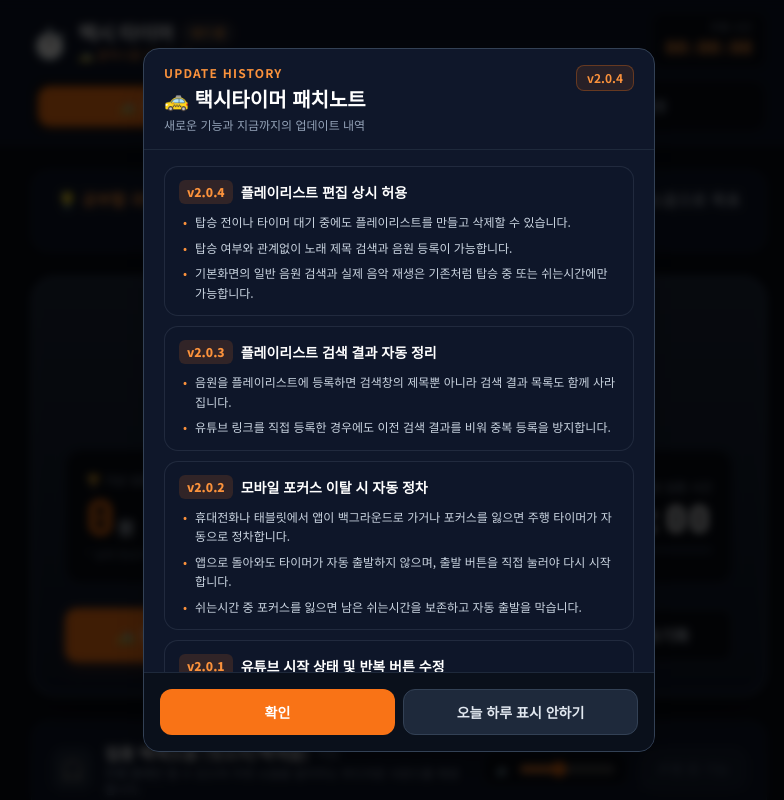
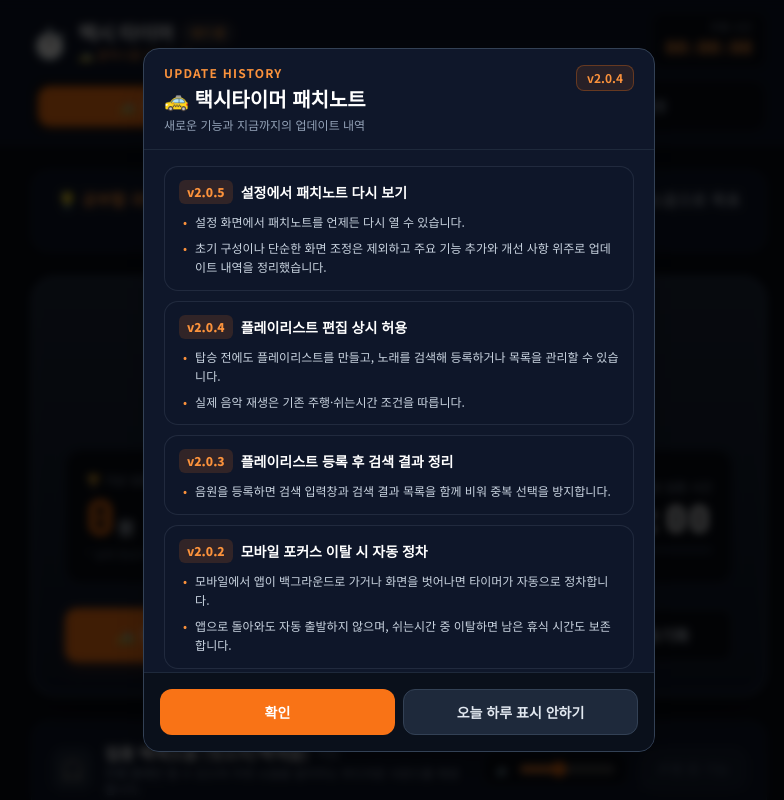
Before and after one commit to seogun1306-max/taxitimer, a plain HTML site: page index.html in a window 1280 px wide. Shown: the top 800 px of the page, without its empty margins (241-1025 px from the left). Drawn offline with nearby package versions, Linux system fonts and the light colour scheme.

Commit message:
Update index.html

```diff
--- a/index.html
+++ b/index.html
@@ -245,7 +245,7 @@
             <div class="app-loading-track" aria-label="로딩 진행 중">
                 <div class="app-loading-fill"></div>
             </div>
-            <p class="mt-4 text-[11px] text-slate-500 font-mono">v2.0.2</p>
+            <p class="mt-4 text-[11px] text-slate-500 font-mono">v2.0.5</p>
         </div>
     </div>
 
@@ -258,7 +258,7 @@
                     <h2 id="patch-notes-title" class="mt-1 text-xl font-black text-white">🚕 택시타이머 패치노트</h2>
                     <p class="mt-1 text-xs text-slate-400">새로운 기능과 지금까지의 업데이트 내역</p>
                 </div>
-                <span id="patch-notes-current-version" class="shrink-0 rounded-lg border border-taxi-500/30 bg-taxi-500/10 px-2.5 py-1 text-xs font-bold text-taxi-400">v2.0.2</span>
+                <span id="patch-notes-current-version" class="shrink-0 rounded-lg border border-taxi-500/30 bg-taxi-500/10 px-2.5 py-1 text-xs font-bold text-taxi-400">v2.0.5</span>
             </div>
             <div id="patch-notes-list" class="min-h-0 flex-1 overflow-y-auto px-5 py-4">
                 <!-- PATCH_NOTES 배열을 JavaScript가 버전별로 표시합니다. -->
@@ -577,6 +577,19 @@
 
         <!-- [화면 3] 설정 화면 -->
         <div id="view-settings" class="hidden space-y-6 tab-panel-animate">
+            <!-- 설정에서 언제든 다시 열 수 있는 업데이트 내역 -->
+            <section class="bg-navy-900 border border-slate-800 rounded-2xl p-5 shadow-lg flex flex-col sm:flex-row sm:items-center sm:justify-between gap-3">
+                <div class="flex items-center gap-3 min-w-0">
+                    <span class="text-2xl shrink-0">📢</span>
+                    <div class="min-w-0">
+                        <h2 class="font-bold text-base text-white">업데이트 내역</h2>
+                        <p class="text-xs text-slate-400 mt-0.5">택시타이머의 주요 기능 추가와 개선 사항을 확인할 수 있습니다.</p>
+                    </div>
+                </div>
+                <button id="btn-open-patch-notes-settings" type="button" class="shrink-0 bg-taxi-500 hover:bg-taxi-600 active:scale-95 text-white font-bold px-4 py-3 rounded-xl text-sm transition-all">
+                    📋 패치노트 보기 · v2.0.5
+                </button>
+            </section>
             <section class="bg-navy-900 border border-slate-800 rounded-2xl p-5 sm:p-6 shadow-lg space-y-5">
                 <div class="flex items-center gap-2.5 border-b border-slate-800 pb-4">
                     <span class="text-2xl">⚙️</span>
@@ -2960,132 +2973,105 @@
         const CURRENT_APP_VERSION = 'v2.0.4';
         const PATCH_NOTES = [
             {
+                version: 'v2.0.5',
+                title: '설정에서 패치노트 다시 보기',
+                changes: [
+                    '설정 화면에서 패치노트를 언제든 다시 열 수 있습니다.',
+                    '초기 구성이나 단순한 화면 조정은 제외하고 주요 기능 추가와 개선 사항 위주로 업데이트 내역을 정리했습니다.'
+                ]
+            },
+            {
                 version: 'v2.0.4',
                 title: '플레이리스트 편집 상시 허용',
                 changes: [
-                    '탑승 전이나 타이머 대기 중에도 플레이리스트를 만들고 삭제할 수 있습니다.',
-                    '탑승 여부와 관계없이 노래 제목 검색과 음원 등록이 가능합니다.',
-                    '기본화면의 일반 음원 검색과 실제 음악 재생은 기존처럼 탑승 중 또는 쉬는시간에만 가능합니다.'
+                    '탑승 전에도 플레이리스트를 만들고, 노래를 검색해 등록하거나 목록을 관리할 수 있습니다.',
+                    '실제 음악 재생은 기존 주행·쉬는시간 조건을 따릅니다.'
                 ]
             },
             {
                 version: 'v2.0.3',
-                title: '플레이리스트 검색 결과 자동 정리',
+                title: '플레이리스트 등록 후 검색 결과 정리',
                 changes: [
-                    '음원을 플레이리스트에 등록하면 검색창의 제목뿐 아니라 검색 결과 목록도 함께 사라집니다.',
-                    '유튜브 링크를 직접 등록한 경우에도 이전 검색 결과를 비워 중복 등록을 방지합니다.'
+                    '음원을 등록하면 검색 입력창과 검색 결과 목록을 함께 비워 중복 선택을 방지합니다.'
                 ]
             },
             {
                 version: 'v2.0.2',
                 title: '모바일 포커스 이탈 시 자동 정차',
                 changes: [
-                    '휴대전화나 태블릿에서 앱이 백그라운드로 가거나 포커스를 잃으면 주행 타이머가 자동으로 정차합니다.',
-                    '앱으로 돌아와도 타이머가 자동 출발하지 않으며, 출발 버튼을 직접 눌러야 다시 시작합니다.',
-                    '쉬는시간 중 포커스를 잃으면 남은 쉬는시간을 보존하고 자동 출발을 막습니다.'
+                    '모바일에서 앱이 백그라운드로 가거나 화면을 벗어나면 타이머가 자동으로 정차합니다.',
+                    '앱으로 돌아와도 자동 출발하지 않으며, 쉬는시간 중 이탈하면 남은 휴식 시간도 보존합니다.'
                 ]
             },
             {
                 version: 'v2.0.1',
-                title: '유튜브 시작 상태 및 반복 버튼 수정',
+                title: '유튜브 초기 재생 및 반복 제어 개선',
                 changes: [
-                    '앱을 다시 열면 이전에 선택한 유튜브 음원을 자동으로 불러오거나 재생하지 않습니다.',
-                    '앱 종료 또는 페이지 이동 시 유튜브 플레이어 프레임을 비워 백그라운드 재생을 방지합니다.',
-                    '노래 재생 중 반복 켜기/끄기를 눌러도 플레이어를 다시 로드하지 않아 현재 재생 위치가 유지됩니다.',
-                    '단일 음원 반복은 곡 종료 이벤트에서 현재 곡을 처음부터 다시 재생하도록 처리합니다.'
+                    '앱을 다시 열었을 때 이전 유튜브 음원이 자동으로 불러와 재생되는 동작을 막았습니다.',
+                    '반복 켜기·끄기를 변경해도 현재 재생 위치가 초기화되지 않도록 수정했습니다.'
                 ]
             },
             {
                 version: 'v2.0.0',
-                title: '시작 화면 및 패치노트 추가',
+                title: '시작 로딩 화면과 버전별 패치노트',
                 changes: [
-                    '앱을 켜면 🚖택시타이머🚕 로딩 화면과 둥근 끝의 진행 바가 표시됩니다.',
-                    '로딩이 끝나면 버전별 패치노트가 열립니다.',
-                    '확인 버튼과 오늘 하루 표시 안하기 버튼을 추가했습니다.',
-                    '오늘 하루 표시 안하기를 누르면 오늘 날짜가 지나기 전까지 패치노트를 다시 표시하지 않습니다.'
+                    '앱 시작 시 택시타이머 로딩 화면을 표시하고, 로딩 후 업데이트 내역을 안내합니다.',
+                    '오늘 하루 패치노트 표시를 숨기는 설정을 추가했습니다.'
                 ]
             },
             {
                 version: 'v1.8.0',
                 title: '백색소음 반복 및 음원 종료 처리',
                 changes: [
-                    '백색소음이 끝나면 바로 다시 재생되도록 반복 동작을 보강했습니다.',
-                    '반복 재생을 켜지 않은 음원이 끝나면 링크와 유튜브 화면을 정리하도록 개선했습니다.'
+                    '백색소음이 끝나면 자동으로 다시 재생되도록 개선했습니다.',
+                    '반복하지 않는 음원이 끝나면 링크와 유튜브 재생 영역을 정리합니다.'
                 ]
             },
             {
                 version: 'v1.7.0',
                 title: '쉬는시간 음악 지원',
                 changes: [
-                    '자동 쉬는시간에도 현재 노래가 계속 재생되도록 변경했습니다.',
-                    '쉬는시간 중에도 노래 검색과 음원 선택을 할 수 있도록 개선했습니다.'
+                    '자동 쉬는시간에도 음악이 끊기지 않고 계속 재생됩니다.',
+                    '쉬는시간 중에도 노래 검색과 음원 선택을 할 수 있습니다.'
                 ]
             },
             {
                 version: 'v1.6.0',
-                title: '노래 제목 검색',
+                title: '노래 제목 검색 및 선택',
                 changes: [
-                    '유튜브 링크 대신 노래 제목이나 가수 이름으로 검색할 수 있도록 확장했습니다.',
-                    '기본화면과 플레이리스트에서 검색 결과를 선택해 음원을 재생·등록할 수 있습니다.',
-                    '노래를 선택하면 검색 입력창을 비우고 재생 정보에는 선택한 제목을 표시합니다.',
-                    '검색 서버 응답 형식과 연결 실패 시 대체 검색 경로 처리를 보강했습니다.',
-                    '타이머 작동 중과 자동 쉬는시간에 검색할 수 있도록 검색 가능 상태를 조정했습니다.'
+                    '유튜브 링크 대신 노래 제목이나 가수 이름으로 음원을 검색할 수 있습니다.',
+                    '검색 결과에서 영상을 선택해 바로 재생하거나 플레이리스트에 등록할 수 있습니다.'
                 ]
             },
             {
                 version: 'v1.5.0',
-                title: '모바일 화면 및 화면 꺼짐 개선',
+                title: '모바일 화면 꺼짐 방지 보강',
                 changes: [
-                    '모바일에서 공부 항목 추가 버튼이 화면 밖으로 밀리지 않도록 입력창과 버튼 배치를 조정했습니다.',
-                    '지원되는 모바일 브라우저에서 타이머 작동 중 화면 꺼짐을 줄이도록 화면 깨우기 기능을 추가했습니다.',
-                    '유튜브 화면의 크기와 미리보기 영역 표시를 다듬었습니다.'
+                    '지원되는 모바일 브라우저에서 타이머 작동 중 화면 깨우기 기능을 사용합니다.'
                 ]
             },
             {
                 version: 'v1.4.0',
-                title: '플레이리스트 순차 및 반복 재생',
+                title: '플레이리스트 순차 및 전체 반복 재생',
                 changes: [
-                    '플레이리스트 재생을 누르면 등록된 순서대로 노래가 이어서 재생됩니다.',
-                    '한 곡이 끝나면 다음 곡으로 자동 이동하고 마지막 곡에서 재생을 마칩니다.',
-                    '플레이리스트 반복을 켜면 마지막 곡 다음에 첫 곡으로 돌아갑니다.',
-                    '재생 중지와 이어 재생 기능을 추가했습니다.'
+                    '플레이리스트 곡을 등록된 순서대로 자동 재생합니다.',
+                    '전체 반복을 켜면 마지막 곡 다음에 첫 곡으로 돌아갑니다.'
                 ]
             },
             {
                 version: 'v1.3.0',
-                title: '플레이리스트 관리',
+                title: '플레이리스트 생성 및 음원 관리',
                 changes: [
-                    '설정 화면에서 플레이리스트를 만들고 삭제할 수 있도록 추가했습니다.',
-                    '음원 링크로 등록하면 영상 제목이 목록에 표시되도록 개선했습니다.',
-                    '등록한 음원을 선택해 재생하고 목록을 관리할 수 있도록 구성했습니다.'
+                    '설정에서 플레이리스트를 만들고 음원을 등록·삭제할 수 있습니다.',
+                    '등록된 음원을 선택해 재생할 수 있습니다.'
                 ]
             },
             {
                 version: 'v1.2.0',
-                title: '음원 재생 제어 및 화면 개선',
+                title: '음원 반복 및 종료 동작 개선',
                 changes: [
-                    '음원 반복 재생 버튼을 추가했습니다.',
-                    '노래가 끝났을 때 링크와 재생 화면을 정리하는 동작을 보강했습니다.',
-                    '유튜브 미리보기 화면을 키우고 불필요한 안내 문구를 제거했습니다.'
-                ]
-            },
-            {
-                version: 'v1.1.0',
-                title: '집중 사운드 및 기본 UI 개선',
-                changes: [
-                    '백색소음의 켜기·끄기와 볼륨 조절을 사용할 수 있습니다.',
-                    '모바일 화면에서 타이머, 음원 입력창, 설정 UI를 사용하기 편하도록 조정했습니다.'
-                ]
-            },
-            {
-                version: 'v1.0.0',
-                title: '택시타이머 최초 구성',
-                changes: [
-                    '공부 목적지를 추가하고 선택하는 기능을 구성했습니다.',
-                    '탑승, 정차, 출발, 지불, 초기화 타이머 기능을 구성했습니다.',
-                    '30초마다 가상 집중 요금이 쌓이는 미터기를 추가했습니다.',
-                    '집중 주기와 쉬는시간 설정, 집중 기록 및 완료한 목적지 기록을 추가했습니다.',
-                    '유튜브 링크 음원 재생과 미리보기, 백색소음 기능을 포함했습니다.'
+                    '개별 음원 반복 재생을 켜고 끌 수 있습니다.',
+                    '반복이 꺼진 음원이 끝나면 재생 상태와 입력 링크를 정리합니다.'
                 ]
             }
         ];
@@ -3155,6 +3141,11 @@
             modal.classList.add('flex');
         }
 
+        const settingsPatchNotesButton = document.getElementById('btn-open-patch-notes-settings');
+        if (settingsPatchNotesButton) {
+            settingsPatchNotesButton.addEventListener('click', openPatchNotes);
+        }
+
         const patchNotesConfirmButton = document.getElementById('btn-patch-notes-confirm');
         const patchNotesHideTodayButton = document.getElementById('btn-patch-notes-hide-today');
         if (patchNotesConfirmButton) {
```
